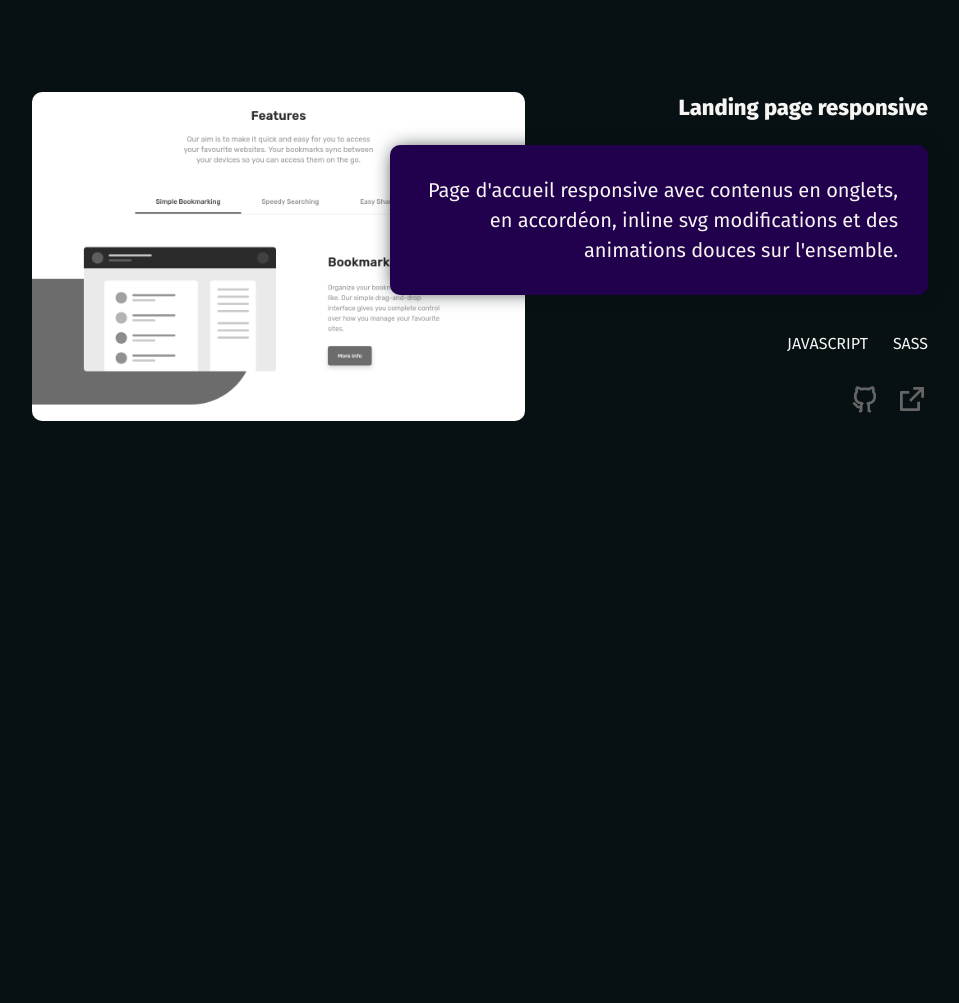
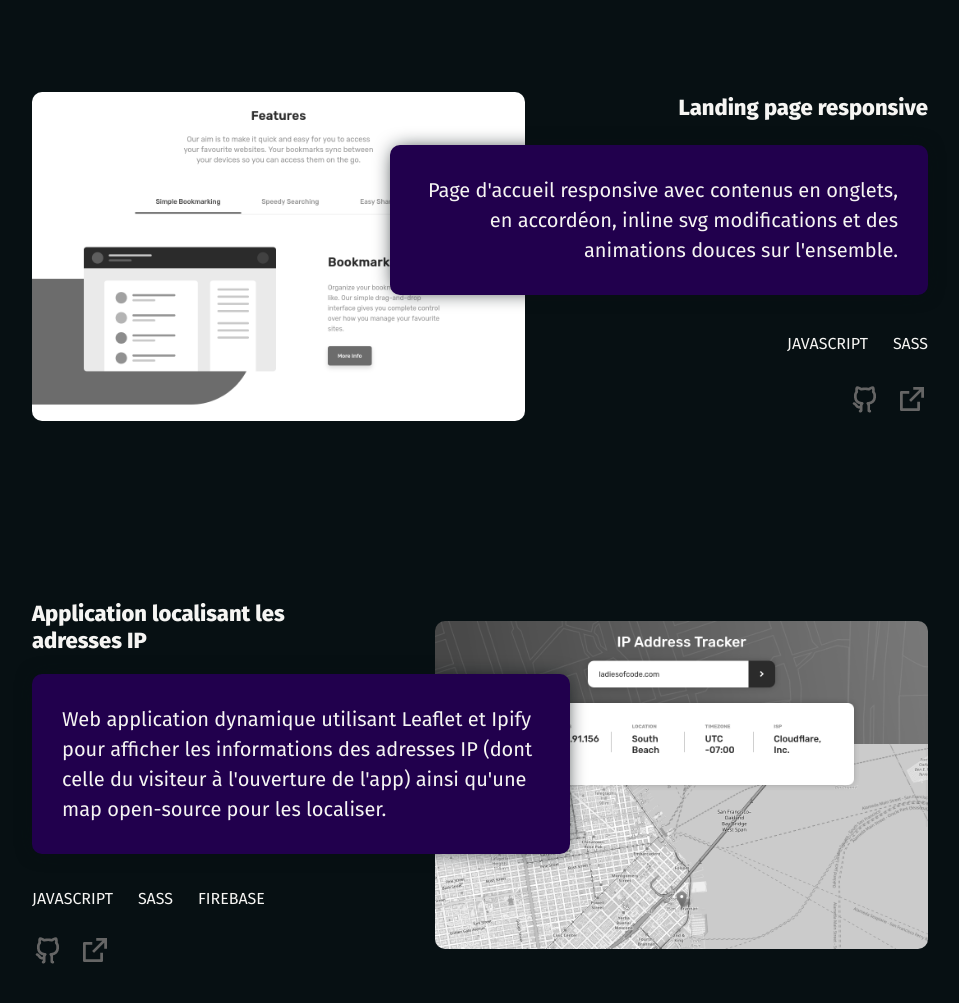
Before and after one commit to pauladeville/aminima, a plain HTML site: page index.html in a window 1280 px wide. Shown: the part 3857-4860 px from the top of the page, without its empty margins (160-1119 px from the left). Drawn offline with nearby package versions, Linux system fonts and the light colour scheme.

Commit message:
add project

```diff
--- a/index.html
+++ b/index.html
@@ -246,6 +246,26 @@
             </a>
           </div>
         </div>
+
+        <div class="desktop-card desktop-card--left">
+          <img src="ressources/projects/desktop/ip-tracker.png" alt="" />
+          <h4>Application localisant les adresses IP</h4>
+          <p class="box">Web application dynamique utilisant Leaflet et Ipify pour afficher les informations des adresses IP (dont celle du visiteur à l'ouverture de l'app) ainsi qu'une map open-source pour les localiser.</p>
+          <div class="desktop-card__stack">
+            <p>JavaScript</p>
+            <p>Sass</p>
+            <p>Firebase</p>
+          </div>
+          <div class="desktop-card__links">
+            <a href="https://github.com/pauladeville/ip-adress-tracker">
+              <img src="ressources/github-accent.png" alt="" />
+            </a>
+            <a href="https://ip-tracker-1bb45.web.app/">
+              <img src="ressources/link-accent.png" alt="" />
+            </a>
+          </div>
+        </div>
+
       </div>
 
       <ul class="mobile-cards">
@@ -277,6 +297,14 @@
             </a>
           </div>
         </li>
+        <li class="mobile-card" id="mobile-card-5">
+          <div class="card__content">
+            <a href="https://ip-tracker-1bb45.web.app/">
+              <img src="ressources/projects/mobile/ip-tracker.png" alt="" />
+            </a>
+          </div>
+        </li>
+
       </ul>
 
       <div class="container">
--- a/style.scss
+++ b/style.scss
@@ -529,7 +529,7 @@ section {
 $card-top-offset: 1.5em;
 $card-sides-offset: 20px;
 //mettre à jour à chaque ajout de ref
-$numcards: 4;
+$numcards: 5;
 
 .mobile-cards {
   @include desktop {
```
Also changed, not shown: ressources/projects/desktop/ip-tracker.png (added), ressources/projects/mobile/ip-tracker.png (added).
